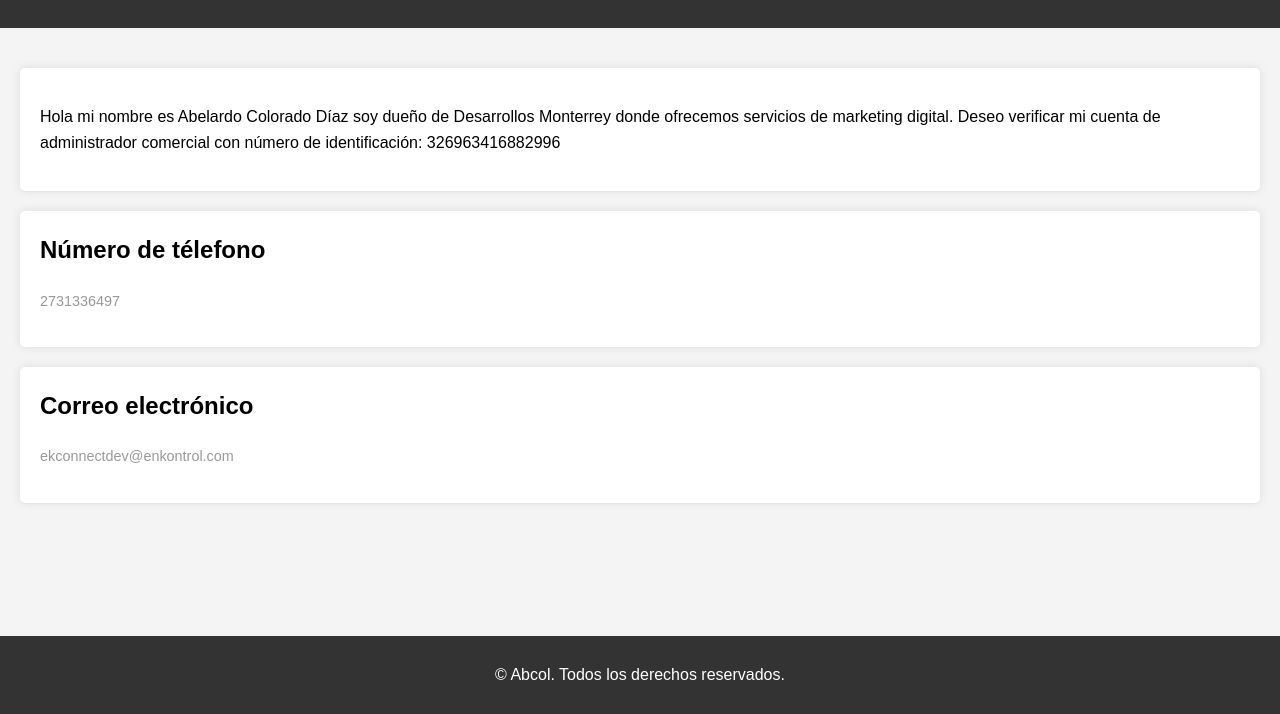
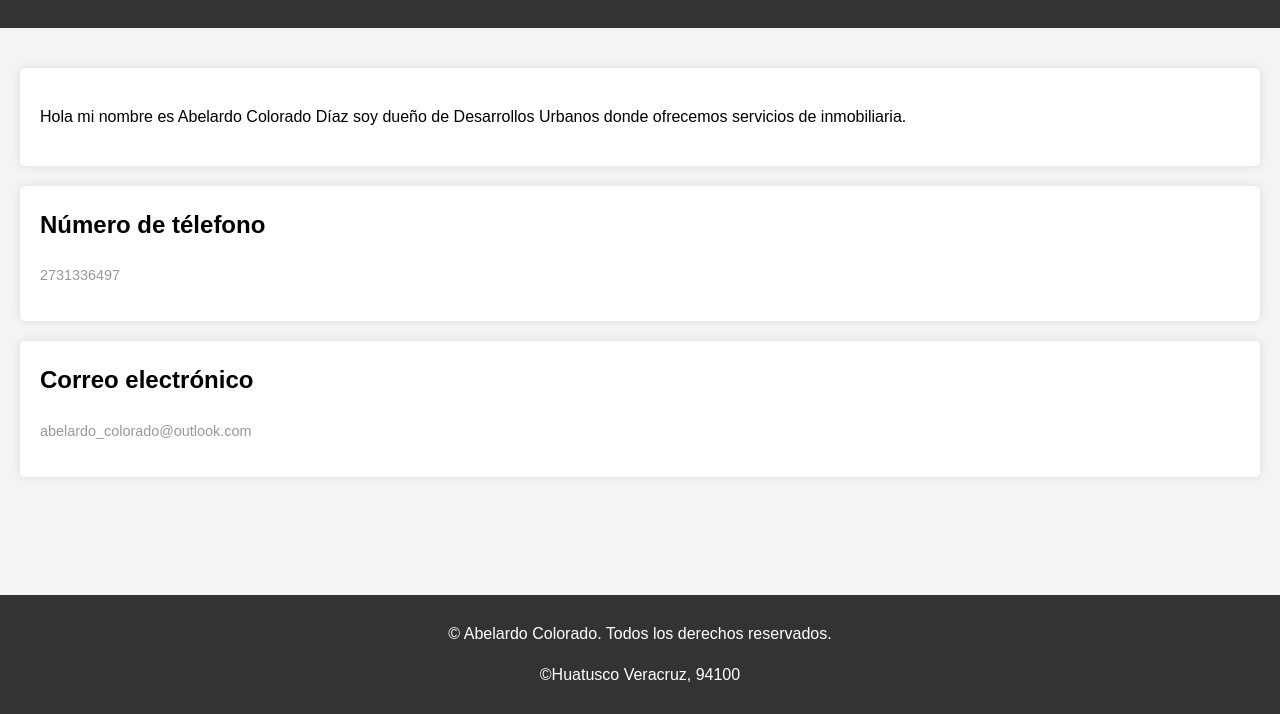
Before and after one commit to AbelardoCD/cuentaComercial, a plain HTML site: page index.html in a window 1280 px wide. Shown: the part 86-800 px from the top of the page. Drawn offline with Linux system fonts and the light colour scheme.

Commit message:
Update index.html

```diff
--- a/index.html
+++ b/index.html
@@ -18,7 +18,7 @@
 
     <main>
         <section class="blog-post">
-            <p>Hola mi nombre es Abelardo Colorado Díaz soy dueño de Desarrollos Monterrey donde ofrecemos servicios de marketing digital. Deseo verificar mi cuenta de administrador comercial con número de identificación: 326963416882996</p>
+            <p>Hola mi nombre es Abelardo Colorado Díaz soy dueño de Desarrollos Urbanos donde ofrecemos servicios de inmobiliaria.</p>
         </section>
 
         <section class="blog-post">
@@ -29,12 +29,14 @@
 
         <section class="blog-post">
             <h2>Correo electrónico</h2>
-            <p class="date">ekconnectdev@enkontrol.com</p>
+            <p class="date">abelardo_colorado@outlook.com</p>
         </section>
     </main>
 
     <footer>
-        <p>&copy; Abcol. Todos los derechos reservados.</p>
+        <p>&copy; Abelardo Colorado. Todos los derechos reservados.</p>
+        <p>&copy;Huatusco Veracruz, 94100</p>
+
     </footer>
 </body>
 </html>
```
